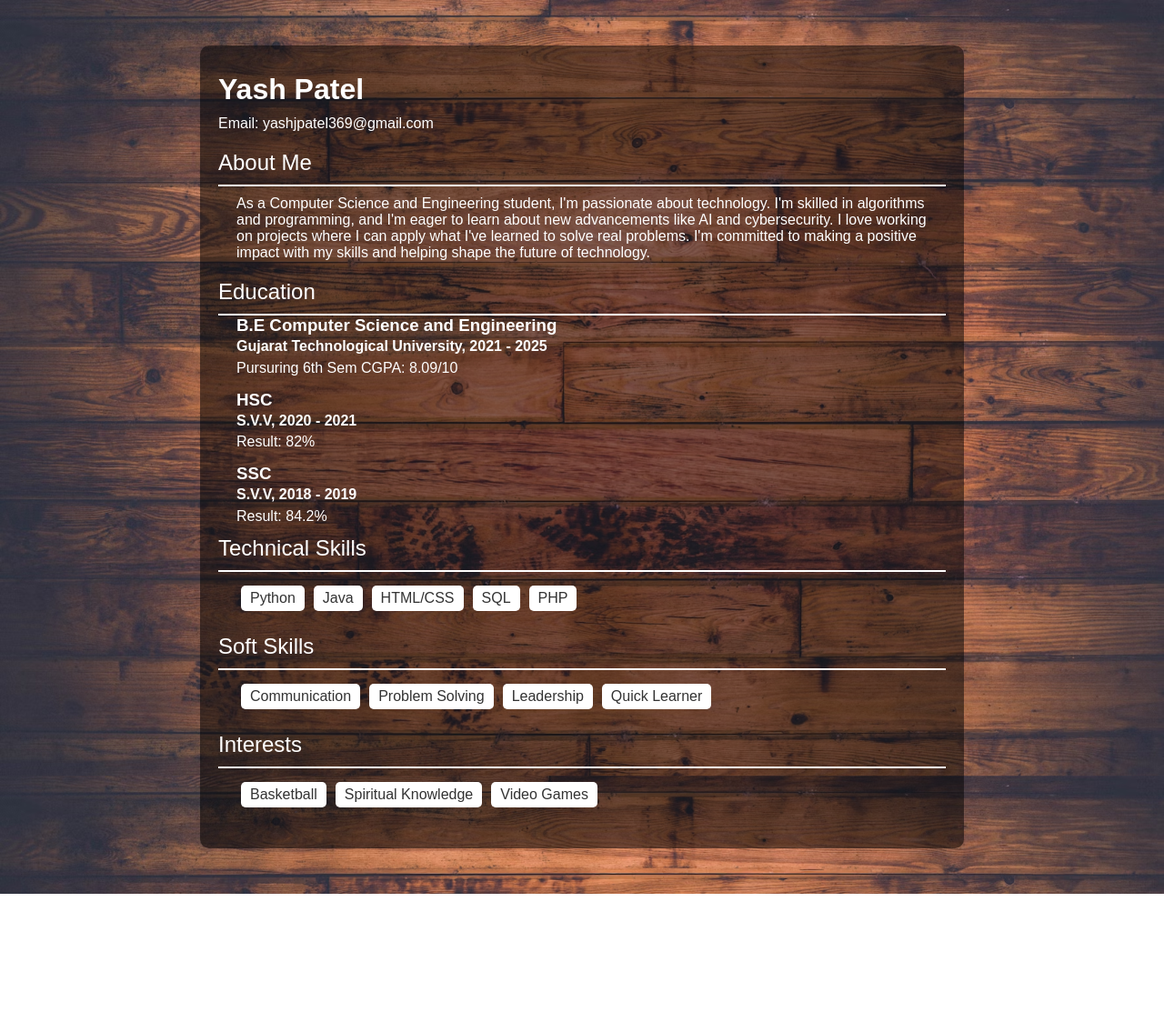
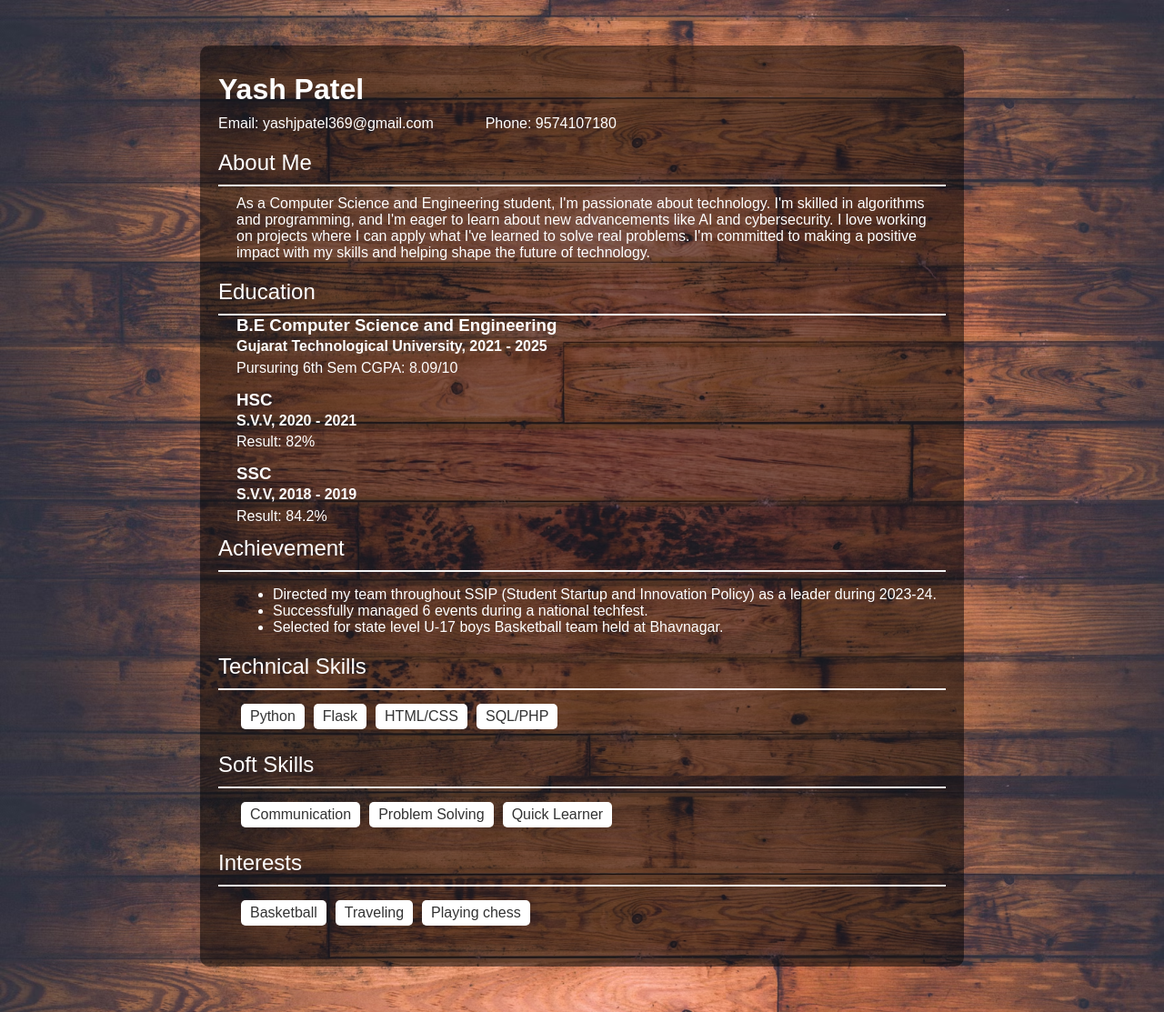
Before and after one commit to DarkKnite-YP/Yash-Patel, a plain HTML site: page index.html in a window 1280 px wide. Shown: the whole page at 91% size. Before the commit the page ends 983 px from the top, so only its background shows below. Drawn offline with Linux system fonts and the light colour scheme.

Commit message:
new update

```diff
--- a/index.html
+++ b/index.html
@@ -49,7 +49,7 @@
 
         .section-header {
             font-size: 24px;
-            border-bottom: 2px solid #fff;
+            border-bottom: 2px solid whitesmoke;
             padding-bottom: 10px;
             margin-bottom: 10px;
         }
@@ -89,7 +89,7 @@
     <div class="container">
         <div class="head">
             <h1>Yash Patel</h1>
-            <p>Email: yashjpatel369@gmail.com</p>
+            <p>Email: yashjpatel369@gmail.com &emsp;&emsp;&emsp; Phone: 9574107180</p>
         </div>
 
         <div class="section">
@@ -124,15 +124,24 @@
             </div>
         </div>
 
+        <div class="section">
+            <div class="section-header">Achievement</div>
+            <div class="section-content">
+                <ul>
+                    <li>Directed my team throughout SSIP (Student Startup and Innovation Policy) as a leader during 2023-24.</li>
+                    <li>Successfully managed 6 events during a national techfest.</li>
+                    <li>Selected for state level U-17 boys Basketball team held at Bhavnagar.</li>
+                </ul>
+            </div>
+        </div>
 
         <div class="section">
             <div class="section-header">Technical Skills</div>
             <div class="section-content skills">
                 <div class="skill">Python</div>
-                <div class="skill">Java</div>
+                <div class="skill">Flask</div>
                 <div class="skill">HTML/CSS</div>
-                <div class="skill">SQL</div>
-                <div class="skill">PHP</div>
+                <div class="skill">SQL/PHP</div>
             </div>
         </div>
 
@@ -142,7 +151,6 @@
             <div class="section-content skills">
                 <div class="skill">Communication</div>
                 <div class="skill">Problem Solving</div>
-                <div class="skill">Leadership</div>
                 <div class="skill">Quick Learner</div>
             </div>
         </div>
@@ -151,8 +159,8 @@
             <div class="section-header">Interests</div>
             <div class="section-content skills">
                 <div class="skill">Basketball</div>
-                <div class="skill">Spiritual Knowledge</div>
-                <div class="skill">Video Games</div>
+                <div class="skill">Traveling</div>
+                <div class="skill">Playing chess</div>
             </div>
         </div>
 
```
